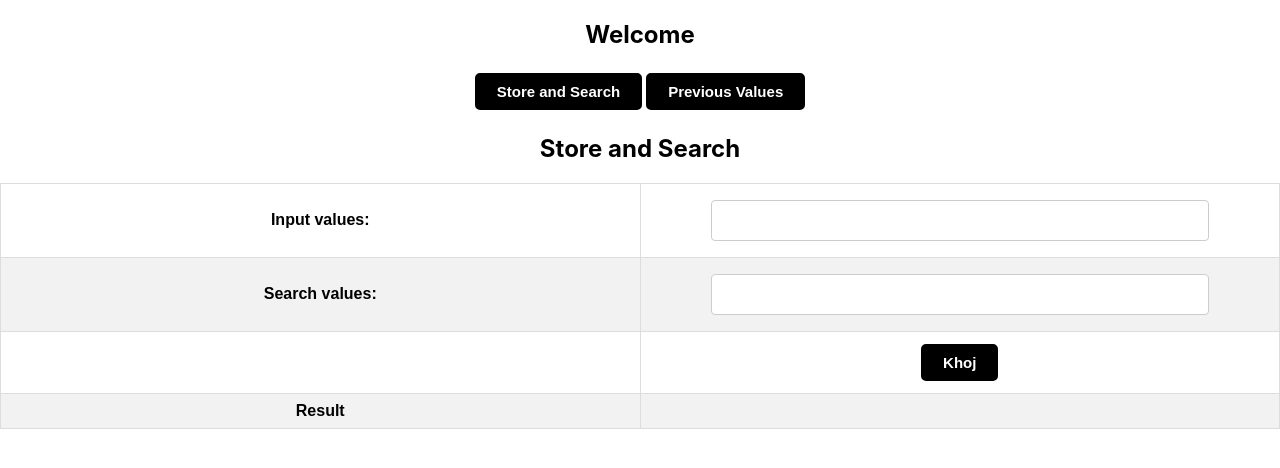
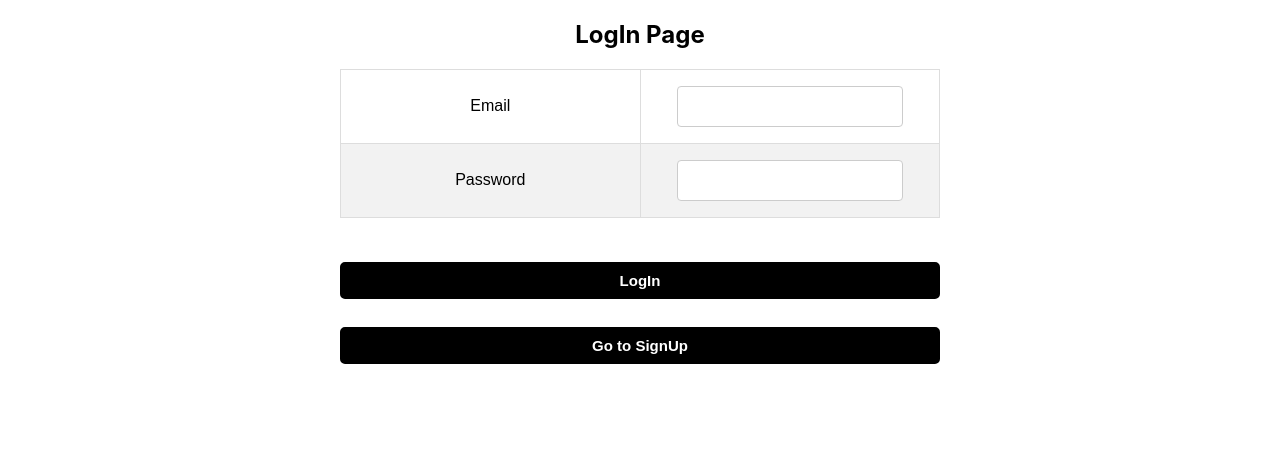
Before and after one commit to azahinhasan/assginment_evident, a React (Create React App) app: page / in a window 1280 px wide. Shown: the top 468 px of the page. Built offline with nearby package versions, Linux system fonts and the light colour scheme.

Commit message:
authentication added

```diff
--- a/package.json
+++ b/package.json
@@ -7,6 +7,8 @@
     "@testing-library/react": "^11.2.7",
     "@testing-library/user-event": "^12.8.3",
     "axios": "^0.21.4",
+    "firebase": "^9.0.2",
+    "firebase-admin": "^9.11.1",
     "moment": "^2.29.1",
     "react": "^17.0.2",
     "react-dom": "^17.0.2",
--- a/src/App.js
+++ b/src/App.js
@@ -1,11 +1,40 @@
-import logo from './logo.svg';
+import React, {useEffect,useState} from 'react';
 import './App.css';
-import HomePage from './components/homePage';
+import HomePage from './components/afterLogin/homePage';
+import LoginPage from './components/beforeLogin/logInPage';
+import * as admin from 'firebase-admin';
 
 const App=()=> {
+
+  const [verified,setVerified]=useState(false);
+
+  useEffect(()=>{
+
+    if(localStorage.getItem('userVerified') && localStorage.getItem('userID')!='' &&
+    localStorage.getItem('email')!=''){
+      setVerified(true);
+
+      admin
+        .auth()
+        .verifyIdToken(localStorage.getItem('idToken'))
+        .then((decodedToken) => {
+          const uid = decodedToken.uid;
+          // ...
+        })
+        .catch((error) => {
+          // Handle error
+        });
+
+    }
+  },[])
+
   return (
     <div className="App">
-        <HomePage/>
+        {/* <HomePage/> */}
+
+        {verified?<HomePage/>:<LoginPage/>}
+
+
     </div>
   );
 }
--- a/src/components/homePage.js
+++ b/src/components/afterLogin/homePage.js
@@ -1,5 +1,5 @@
 
-import '../App.css';
+import '../../App.css';
 import React,{useEffect,useState} from 'react';
 import axios from 'axios';
 import moment from "moment";
@@ -17,8 +17,11 @@ const HomePage=()=> {
 
     const setDataToDB=(sortedData)=>{
 
+
+
+
+        if(sortedData!=''){
             // storing values in Database
-
             axios.post('https://ami-coding-pari-na-default-rtdb.asia-southeast1.firebasedatabase.app/Userdata.json',{
                 input_values:sortedData.toString(),
                 timestamp:moment().format("YYYY-MM-DD hh:mm:ss"),
@@ -31,6 +34,10 @@ const HomePage=()=> {
                 error=>{
                     console.log(error);
             });
+        }
+        else{
+            setMsg("Failed!! Please input atlast one number!!");
+        }
 
     }
 
@@ -65,7 +72,7 @@ const HomePage=()=> {
 
         let sortedData= data.sort((a,b) => b - a); //sorting data
 
-        //setDataToDB(sortedData.join('').split(''));
+        setDataToDB(sortedData.join('').split(''));
 
         //after sorting data sendting to setDataToDB fucntion to store them in DB
 
@@ -74,11 +81,18 @@ const HomePage=()=> {
     }
 
 
+    const logOut=()=>{
+        localStorage.clear();
+        window.location.reload();
+    }
 
     useEffect(()=>{
-        localStorage.setItem('userID','01');
+        //localStorage.setItem('userID','01');
+        setMsg('');
 
     },[])
+
+
 
 
 
@@ -100,7 +114,7 @@ const HomePage=()=> {
                             <td><input onChange={e=>setSearchValue(e.target.value)} type='number'/> </td>
                         </tr>
                         <tr>
-                            <td style={{color:'red'}}>{msg} </td>
+                            <td style={{color:'#9A00FF'}}>{msg} </td>
                             <td><button onClick={()=>searchData()}>Khoj</button></td>
                         </tr>
                         <tr>
@@ -118,11 +132,12 @@ const HomePage=()=> {
   return (
     <div className="App">
 
-        <h2>Welcome {localStorage.getItem('Username')}</h2>
+        <h2>Welcome {localStorage.getItem('email')}</h2>
 
         <button onClick={()=>setShowSearchPage(true)}>Store and Search</button>
         <button onClick={()=>setShowSearchPage(false)}>Previous Values</button>
 
+        <button onClick={()=>logOut()} style={{backgroundColor:'red',borderColor:'red'}}>LogOut</button>
 
 
 
--- a/src/components/previousValues.js
+++ b/src/components/afterLogin/previousValues.js
@@ -1,5 +1,5 @@
 
-import '../App.css';
+import '../../App.css';
 import React,{useEffect,useState} from 'react';
 import axios from 'axios';
 import moment from "moment";
@@ -7,7 +7,7 @@ import moment from "moment";
 
 const PriviousValue=()=> {
 
-    const [inputValue,setInputValue]=useState('');
+
     const [fetchedData,setFetchedData]=useState(['']);
     const [start_datetime,setStart_datetime]=useState('2021-09-05 10:32:58');
     const [end_datetime,setEnd_datetime]=useState('2025-09-05  10:32:58');
@@ -26,9 +26,11 @@ const PriviousValue=()=> {
                             id: key})
                     }
                 }
-                setFetchedData(fetchedOrders);
+                //setFetchedData(fetchedOrders);
                 //console.log(fetchedOrders, ' fetchedOrders');
+
                 filterHandaler(fetchedOrders);
+                //after fatching data from DB sedning to the filter Function
 
             })
             .catch(
@@ -59,7 +61,7 @@ const PriviousValue=()=> {
         })
 
 
-        setFetchedData(filterdValues);
+        setFetchedData(filterdValues); //storing data in State
 
 
     }
@@ -106,7 +108,7 @@ const PriviousValue=()=> {
                     {fetchedData.map(d=>{
 
                         return(
-                            <tr>
+                            <tr key={d.id}>
                                 <td>{d.input_values}</td>
                                 <td>{d.timestamp}</td>
                             </tr>
@@ -115,7 +117,7 @@ const PriviousValue=()=> {
                 </table>
             </div>
 
-        :<h3>You donn't have any previous data!</h3>}
+        :<h3>You donn't have any previous data! Please store something</h3>}
     </div>
   );
 }
--- /dev/null
+++ b/src/components/beforeLogin/logInPage.js
@@ -0,0 +1,88 @@
+
+import '../../App.css';
+import React,{useEffect,useState} from 'react';
+import axios from 'axios';
+import moment from "moment";
+import SignUpPage from './signUpPage';
+
+
+const PriviousValue=()=> {
+
+    const [email,setEmail]=useState('');
+    const [password,setPassword]=useState('');
+    const [showLoginPage,setShowLoginPage]=useState(true);
+    const authApi = 'https://identitytoolkit.googleapis.com/v1/accounts:signInWithPassword?key=AIzaSyDaMLRpxmGQ6asNZYY0_m1Y8UMxKelLKcw';
+    const [msg,setMsg]=useState('');
+
+
+    const logIn=()=>{
+        const authData ={
+            email: email,
+            password: password,
+            returnSecureToken:true
+        }
+
+        axios.post(authApi,authData)
+            .then(response =>{
+                setMsg('');
+                console.log(response.data, ' post');
+                localStorage.setItem('userID',response.data.localId);
+                localStorage.setItem('email',response.data.email);
+                localStorage.setItem('idToken',response.data.idToken);
+                localStorage.setItem('userVerified',true);
+                window.location.reload();
+            })
+            .catch(
+                error=>{
+                    setMsg('FAILED!! '+error.response.data.error.message);
+            });
+
+
+    }
+
+    useEffect(()=>{
+
+    },[])
+
+    let pageData = '';
+
+    if(showLoginPage){
+        pageData=(
+            <div>
+                <h2>LogIn Page</h2>
+                <table style={{width: '600px'}}>
+                    <tr>
+                        <td>Email</td>
+                        <td><input type="email" onChange={e=>setEmail(e.target.value)}/></td>
+                    </tr>
+                    <tr>
+                        <td>Password</td>
+                        <td><input type="password" onChange={e=>setPassword(e.target.value)}/></td>
+                    </tr>
+                </table>
+                <br/>
+                <div style={{color:'red',fontWeight:'bold'}}>{msg}</div>
+                <br/>
+                <button style={{width: '600px'}} onClick={()=>logIn()}>LogIn</button>
+                <br/><br/>
+                <button style={{width: '600px'}} onClick={()=>setShowLoginPage(false)}>Go to SignUp</button>
+            </div>
+        )
+    }
+    else{
+        pageData=<SignUpPage setShowLoginPage={setShowLoginPage}/>
+    }
+
+
+
+  return (
+    <div className="App">
+
+
+        {pageData}
+
+    </div>
+  );
+}
+
+export default PriviousValue;
--- /dev/null
+++ b/src/components/beforeLogin/signUpPage.js
@@ -0,0 +1,72 @@
+
+import '../../App.css';
+import React,{useEffect,useState} from 'react';
+import axios from 'axios';
+import moment from "moment";
+
+
+const PriviousValue=({setShowLoginPage})=> {
+
+    const [email,setEmail]=useState('');
+    const [password,setPassword]=useState('');
+    const [msg,setMsg]=useState('');
+    const signUpApi = 'https://identitytoolkit.googleapis.com/v1/accounts:signUp?key=AIzaSyDaMLRpxmGQ6asNZYY0_m1Y8UMxKelLKcw';
+
+
+    const singup=()=>{
+        const authData ={
+            email: email,
+            password: password,
+            returnSecureToken:true
+        }
+
+        axios.post(signUpApi,authData)
+            .then(response =>{
+                setMsg('');
+                console.log(response.data, ' post');
+                localStorage.setItem('userID',response.data.localId);
+                localStorage.setItem('email',response.data.email);
+                localStorage.setItem('idToken',response.data.idToken);
+                localStorage.setItem('userVerified',true);
+                window.location.reload();
+            })
+            .catch(
+                error=>{
+                    console.log(error.response.data.error);
+                    setMsg('FAILED!! '+error.response.data.error.message);
+            });
+
+
+    }
+
+    useEffect(()=>{
+
+    },[])
+
+
+
+  return (
+    <div className="App">
+        <h2>SignUp Page</h2>
+
+        <table style={{width: '600px'}}>
+            <tr>
+                <td>Email</td>
+                <td><input placeholder='exp@exemple.com' type="email" onChange={e=>setEmail(e.target.value)}/></td>
+            </tr>
+            <tr>
+                <td>Password</td>
+                <td><input placeholder='at least 6 characters' type="password" onChange={e=>setPassword(e.target.value)}/></td>
+            </tr>
+        </table>
+        <br/>
+        <div style={{color:'red',fontWeight:'bold'}}>{msg}</div>
+        <br/>
+        <button style={{width: '600px'}} onClick={()=>singup()}>SignUp</button>
+        <br/><br/>
+        <button style={{width: '600px'}} onClick={()=>setShowLoginPage(true)}>Go to LogIn</button>
+    </div>
+  );
+}
+
+export default PriviousValue;
```
Also changed, not shown: 1 other file (tests, documents, lock files or other folders). Lines whose indentation alone changed are shown as unchanged.
